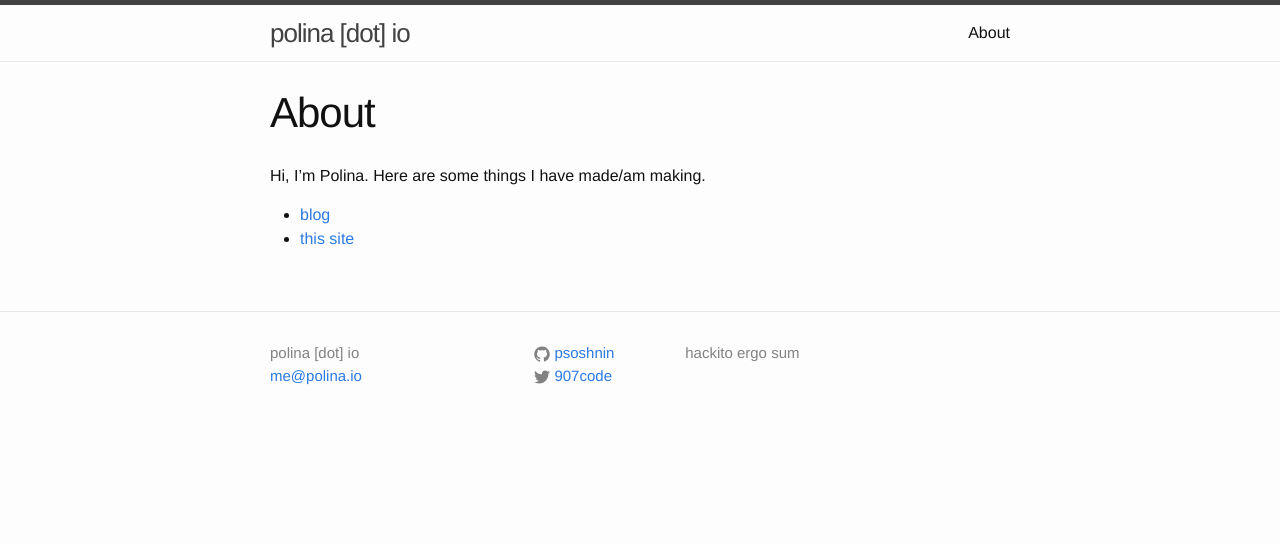
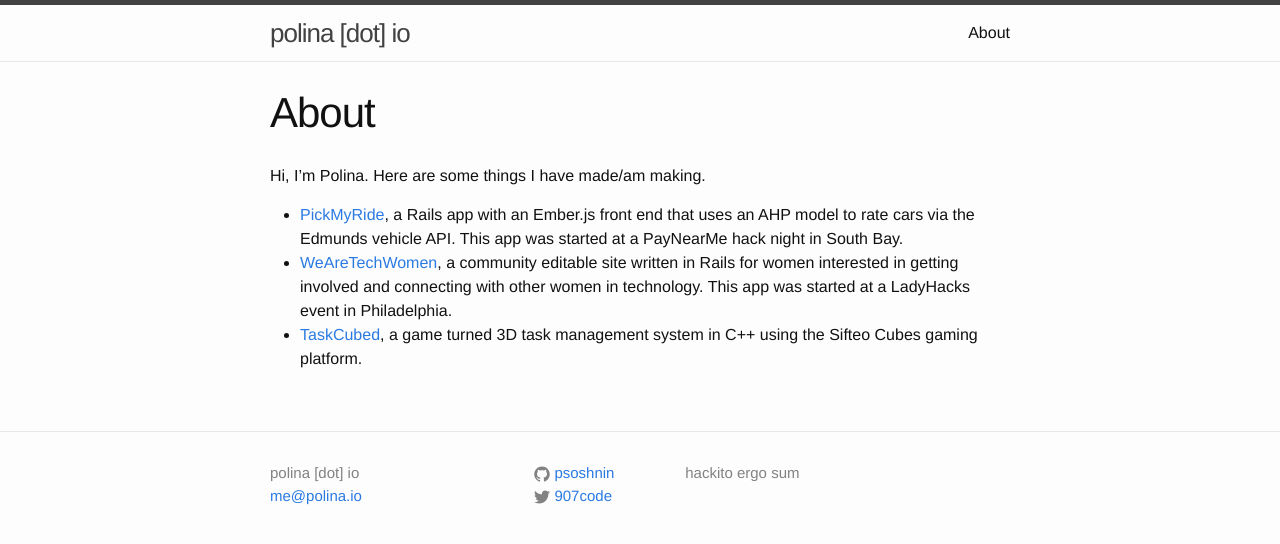
Before and after one commit to polinabythebay/polinadotio.github.io-1, a Jekyll site: the page built from about.md, in a window 1280 px wide. Shown: the top 544 px of the page. Built offline with Jekyll 4.4.1, drawn with Linux system fonts in a browser that asks for light colours.

Commit message:
add about me

```diff
--- a/_posts/2014-08-23-shebang-for-java.markdown
+++ b/_posts/2014-08-23-shebang-for-java.markdown
@@ -1,7 +1,7 @@
 ---
 layout: post
 title:  "Shebang for Java"
-date:   2014-03-15 19:55:40
+date:   2014-08-23 19:55:40
 categories:
 ---
 
--- a/about.md
+++ b/about.md
@@ -5,5 +5,6 @@ permalink: /about/
 ---
  Hi, I'm Polina. Here are some things I have made/am making.
 
- - [blog](blog)
- - [this site](https://github.com/psoshnin/polina.github.io)
+ - [PickMyRide](https://github.com/lauraeci/PickMyRide), a Rails app with an Ember.js front end that uses an AHP model to rate cars via the Edmunds vehicle API. This app was started at a PayNearMe hack night in South Bay.
+ - [WeAreTechWomen](http://www.wearetechwomen.com/), a community editable site written in Rails for women interested in getting involved and connecting with other women in technology. This app was started at a LadyHacks event in Philadelphia.
+ - [TaskCubed](https://github.com/psoshnin/sifteocubes), a game turned 3D task management system in C++ using the Sifteo Cubes gaming platform.
```
